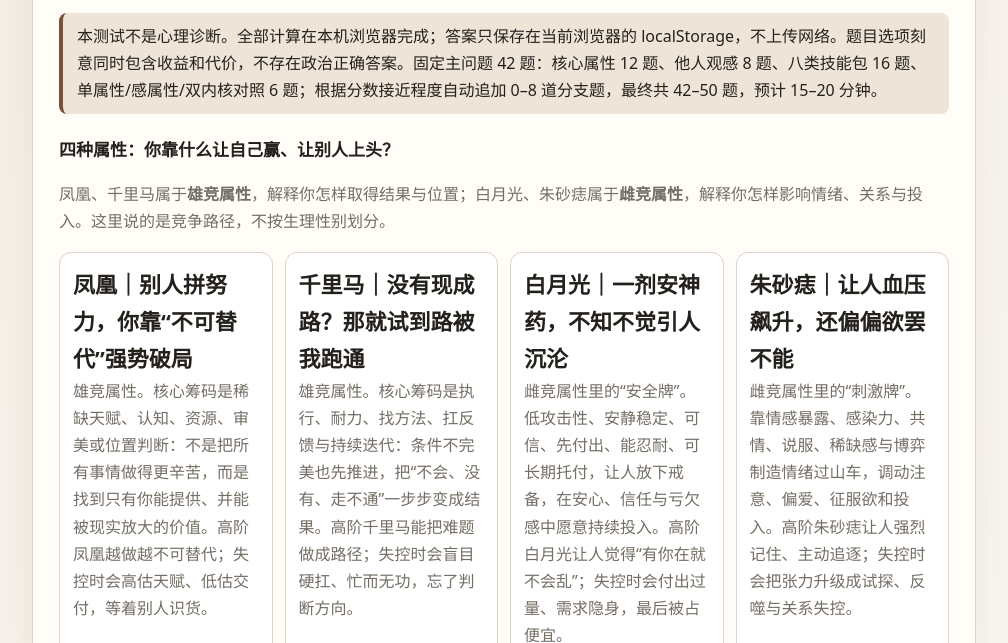
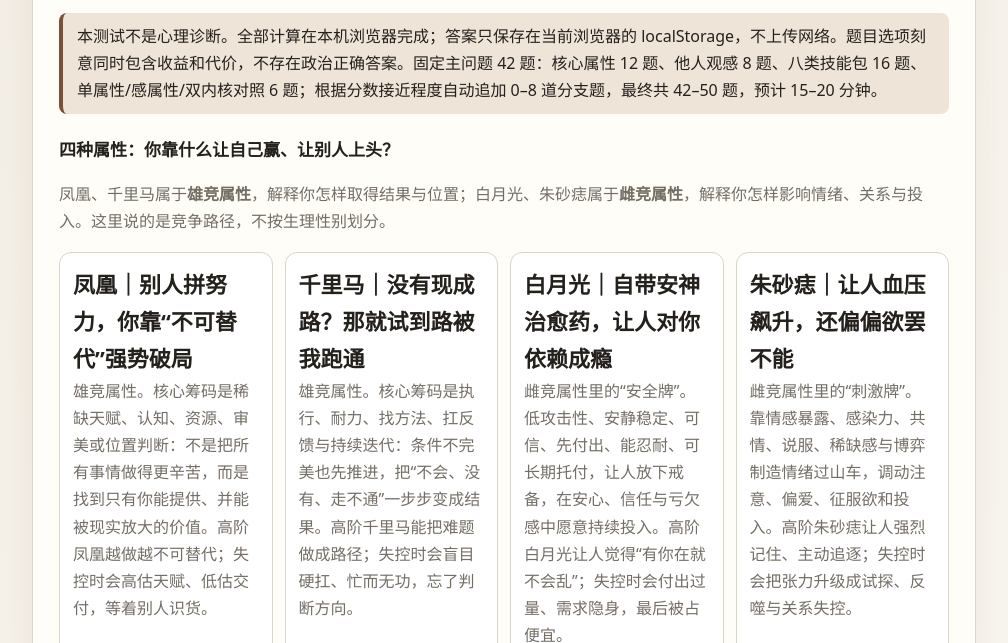
Before and after one commit to 2990731862-byte/test, a plain HTML site: page index.html in a window 1280 px wide. Shown: the part 157-800 px from the top of the page, without its empty margins (136-1144 px from the left). Drawn offline with Linux system fonts and the light colour scheme.

Commit message:
Revise White Moonlight headline

```diff
--- a/index.html
+++ b/index.html
@@ -26,7 +26,7 @@
     <div class="grid">
       <div class="metric"><b>凤凰｜别人拼努力，你靠“不可替代”强势破局</b><br><span class="muted">雄竞属性。核心筹码是稀缺天赋、认知、资源、审美或位置判断：不是把所有事情做得更辛苦，而是找到只有你能提供、并能被现实放大的价值。高阶凤凰越做越不可替代；失控时会高估天赋、低估交付，等着别人识货。</span></div>
       <div class="metric"><b>千里马｜没有现成路？那就试到路被我跑通</b><br><span class="muted">雄竞属性。核心筹码是执行、耐力、找方法、扛反馈与持续迭代：条件不完美也先推进，把“不会、没有、走不通”一步步变成结果。高阶千里马能把难题做成路径；失控时会盲目硬扛、忙而无功，忘了判断方向。</span></div>
-      <div class="metric"><b>白月光｜一剂安神药，不知不觉引人沉沦</b><br><span class="muted">雌竞属性里的“安全牌”。低攻击性、安静稳定、可信、先付出、能忍耐、可长期托付，让人放下戒备，在安心、信任与亏欠感中愿意持续投入。高阶白月光让人觉得“有你在就不会乱”；失控时会付出过量、需求隐身，最后被占便宜。</span></div>
+      <div class="metric"><b>白月光｜自带安神治愈药，让人对你依赖成瘾</b><br><span class="muted">雌竞属性里的“安全牌”。低攻击性、安静稳定、可信、先付出、能忍耐、可长期托付，让人放下戒备，在安心、信任与亏欠感中愿意持续投入。高阶白月光让人觉得“有你在就不会乱”；失控时会付出过量、需求隐身，最后被占便宜。</span></div>
       <div class="metric"><b>朱砂痣｜让人血压飙升，还偏偏欲罢不能</b><br><span class="muted">雌竞属性里的“刺激牌”。靠情感暴露、感染力、共情、说服、稀缺感与博弈制造情绪过山车，调动注意、偏爱、征服欲和投入。高阶朱砂痣让人强烈记住、主动追逐；失控时会把张力升级成试探、反噬与关系失控。</span></div>
     </div>
     <h3>同一种表现，为什么可能完全不是一类人？</h3>
```
